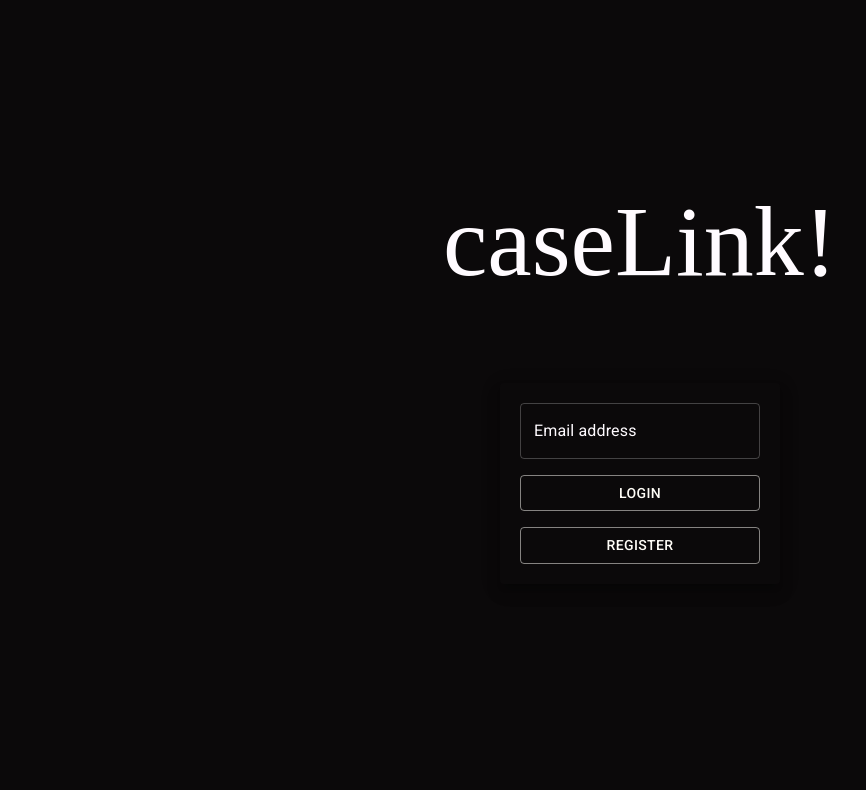
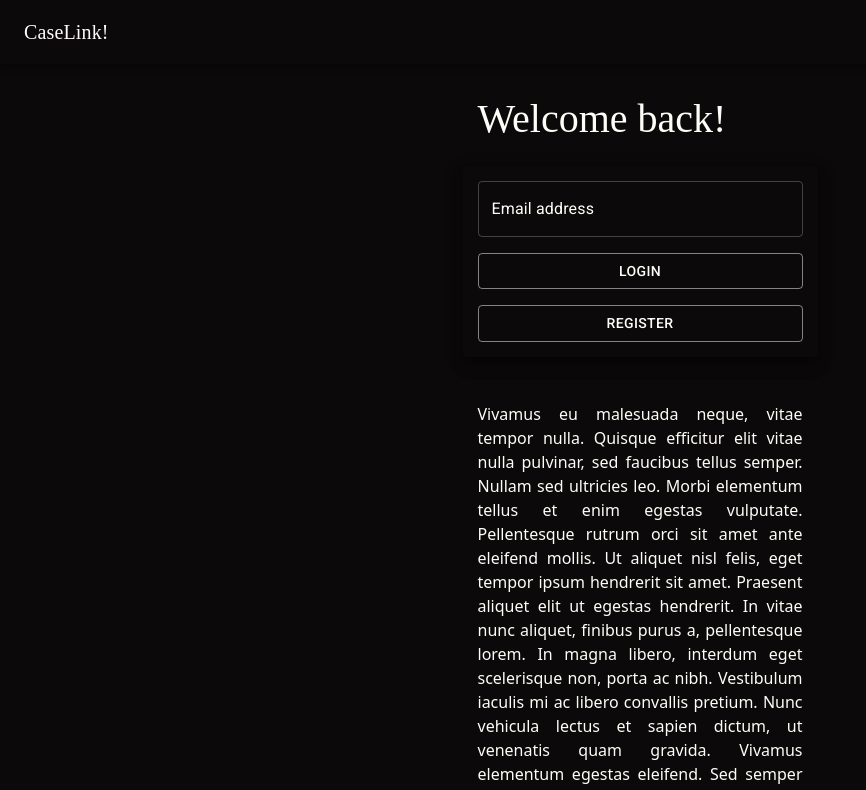
Before and after one commit to MilesDavis23/caselink, a React (Create React App) app: page /login in a window 1280 px wide. Shown: the top 790 px of the page, without its empty margins (0-866 px from the left). Built offline with nearby package versions, Linux system fonts and the light colour scheme; a web font is replaced by a local one.

Commit message:
text and navbar applied

```diff
--- a/src/App.js
+++ b/src/App.js
@@ -10,6 +10,7 @@ import {
 } from '@mui/material';
 import { darkTheme } from './themes/main-theme/darkTheme';
 import LoginPage from './features/login/components/LoginPage';
+import BrowseCases from './features/lawyer/browse cases/components/BrowseCasesPage';
 
 
 function App() {
@@ -18,8 +19,9 @@ function App() {
     <ThemeProvider theme={darkTheme}>
       <Router>
         <Routes>
-          <Route path='*' element={<Navigate to='/login' replace />} />
           <Route path='/login' element={<LoginPage />} />
+          <Route path='/lawyer' element={<BrowseCases />} />
+          <Route path='*' element={<Navigate to='/lawyer' replace />} />
         </Routes>
       </Router>
     </ThemeProvider>
--- /dev/null
+++ b/src/features/lawyer/browse cases/components/BrowseCasesPage.js
@@ -0,0 +1,35 @@
+import React from "react";
+import { useTheme, Grid, Box } from '@mui/material'
+import NavBar from "../../../navbar/Navbar";
+
+function BrowseCases(){
+    const theme = useTheme();
+
+    return(
+        <>
+            <Box sx={{
+                backgroundColor: theme.palette.background.paper,
+                color: theme.palette.text.secondary,
+                height: '100vh',
+                overflow: 'auto',
+            }}>
+                <NavBar />
+                <Grid container justifyContent="center" alignItems="center" sx={{ height: '100%', flexWrap: 'nowrap', height: '70vh' }}>
+                    <Grid item xs={4}>
+                        <Grid container justifyContent="center" alignItems="center">
+                            <Grid item xs={12}>Item 1</Grid>
+                        </Grid>
+                    </Grid>
+                    <Grid item xs={8} justifyContent="center" alignItems="center">
+                        <Grid container>
+                            <Grid item xs={12}>Item 3</Grid>
+                            <Grid item xs={12}>Item 4</Grid>
+                        </Grid>
+                    </Grid>
+                </Grid>
+            </Box>
+        </>
+    )
+}
+
+export default BrowseCases;
--- a/src/features/login/components/LoginPage.js
+++ b/src/features/login/components/LoginPage.js
@@ -1,26 +1,49 @@
 import React from 'react';
 import { Box, useTheme, Grid } from '@mui/material'
 import LoginPanel from './LoginPanel';
+import NavBar from '../../navbar/Navbar';
+import { loginPaperStyle } from '../styles/LoginStyle';
+import { GlobalStyles } from '@mui/material';
 
 function LoginPage() {
     const theme = useTheme();
 
     return (
+        <>
+            <GlobalStyles styles={{
+                '*::-webkit-scrollbar': {
+                    width: '0px',
+                },
+                '*::-webkit-scrollbar-track': {
+                    background: '#f1f1f1',
+                },
+                '*::-webkit-scrollbar-thumb': {
+                    background: '#888',
+                },
+                '*::-webkit-scrollbar-thumb:hover': {
+                    background: '#555',
+                },
+            }}/>
+            <NavBar />
             <Box sx={{
                 backgroundColor: theme.palette.background.paper,
                 color: theme.palette.text.secondary,
-            height: '100vh',
-            padding: '10px'
+                height: '130vh',
+                overflow: 'auto',
             }}>
-            <Grid container direction='column' justifyContent="center" alignItems="center" style={{height: '100%'}}>
-                <Grid item style={{marginBottom:"50px"}}>
-                    <p style={{color: theme.palette.text.primary, fontFamily: "Canela", fontSize: '100px' }}> caseLink! </p>
+                <Grid container direction='column' justifyContent="center" alignItems="center" sx={{ height: '100%', flexWrap: 'nowrap' }}>
+                    <Grid item style={{...loginPaperStyle,  textAlign: 'justify', fontFamily:'Canela'}} > <h1> Welcome back! </h1></Grid>
+                    <Grid item sx={{ marginBottom: "30px" }}>
+                        <LoginPanel />
                     </Grid>
-                <Grid item style={{marginBottom:"50px"}}>
-                    <LoginPanel />
+                    <Grid item style={{...loginPaperStyle,  textAlign: 'justify'}} >
+                        <p>
+                        Vivamus eu malesuada neque, vitae tempor nulla. Quisque efficitur elit vitae nulla pulvinar, sed faucibus tellus semper. Nullam sed ultricies leo. Morbi elementum tellus et enim egestas vulputate. Pellentesque rutrum orci sit amet ante eleifend mollis. Ut aliquet nisl felis, eget tempor ipsum hendrerit sit amet. Praesent aliquet elit ut egestas hendrerit. In vitae nunc aliquet, finibus purus a, pellentesque lorem. In magna libero, interdum eget scelerisque non, porta ac nibh. Vestibulum iaculis mi ac libero convallis pretium. Nunc vehicula lectus et sapien dictum, ut venenatis quam gravida. Vivamus elementum egestas eleifend. Sed semper magna vitae tortor aliquam tincidunt. Nulla ut urna tempus, rhoncus orci ac, tempus risus. Donec condimentum lacus dui, eget congue felis elementum bibendum. Nunc blandit tortor congue odio convallis mollis.
+                        </p>
                     </Grid>
                 </Grid>
             </Box>
+        </>
     )
 };
 
--- a/src/features/login/styles/LoginStyle.js
+++ b/src/features/login/styles/LoginStyle.js
@@ -1,11 +1,36 @@
+
+
 /* Style for LoginPanel / paper  */
 const loginPaperStyle = {
-    padding: 20,
-    width: 280
+    padding: 15,
+    width: 355 /* set this for the whole login wodth  */
 };
 
+/* Login panel text style */
+const loginPaperTextStyle = {
+    fontFamily: 'Canela',
+    padding: 0,
+    color: '#FFFDF7'
+}
 
+/* Scroll bar style:  */
+const scrollBarStyle = {
+    '&::-webkit-scrollbar': {
+        width: '0px',
+    },
+    '&::-webkit-scrollbar-track': {
+        background: '#f1f1f1',
+    },
+    '&::-webkit-scrollbar-thumb': {
+        background: '#888',
+    },
+    '&::-webkit-scrollbar-thumb:hover': {
+        background: '#555',
+    },
+}
 
 export {
     loginPaperStyle,
+    loginPaperTextStyle,
+    scrollBarStyle
 }
--- /dev/null
+++ b/src/features/navbar/Navbar.js
@@ -0,0 +1,19 @@
+import {  useTheme } from '@mui/material/styles';
+import {Container, AppBar, Toolbar, Typography } from '@mui/material';
+
+function NavBar() {
+
+    const theme = useTheme();
+
+    return (
+        <AppBar >
+                <Toolbar sx={{ backgroundColor: theme.palette.background.paper, margin: 0,}} >
+                    <Typography variant='h6' sx={{ fontFamily: 'Canela', backgroundColor: theme.palette.background.paper }} component='div'>
+                        CaseLink!
+                    </Typography>
+                </Toolbar>
+        </AppBar>
+    )
+}
+
+export default NavBar;
--- a/src/themes/main-theme/darkTheme.js
+++ b/src/themes/main-theme/darkTheme.js
@@ -13,7 +13,7 @@ const darkTheme = createTheme({
         },
         text: {
             primary: '#FFFBFF',
-            secondary: 'FFFDF7'
+            secondary: '#FFFDF7'
         }
     }
 });
```
Also changed, not shown: src/features/lawyer/case element/components/caseElement.js (added, +16 -0 lines), src/global.css (+2 -21 lines). Lines whose indentation alone changed are shown as unchanged.
